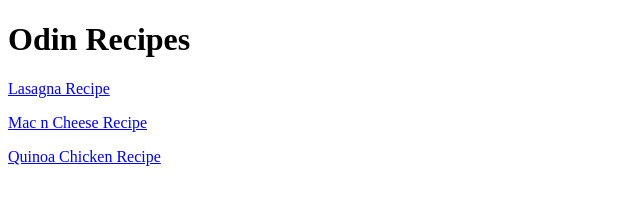
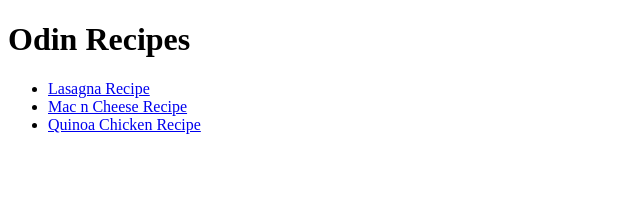
Before and after one commit to pallavishankarr/odin-recipes, a plain HTML site: page index.html in a window 1280 px wide. Shown: the whole page, without its empty margins (0-640 px from the left). Drawn offline with Linux system fonts and the light colour scheme.

Commit message:
made recipes unordered list so on different lines, easier to read

```diff
--- a/index.html
+++ b/index.html
@@ -7,8 +7,11 @@
 
     <body>
         <h1>Odin Recipes</h1>
-        <a href="recipes/lasagna.html">Lasagna Recipe</a>
-        <p><a href="recipes/macncheese.html">Mac n Cheese Recipe</a></p>
-        <p><a href="recipes/quinoachicken.html">Quinoa Chicken Recipe</a></p>
+        <ul>
+            <li><a href="recipes/lasagna.html">Lasagna Recipe</a></li>
+            <li><a href="recipes/macncheese.html">Mac n Cheese Recipe</a></li>
+            <li><a href="recipes/quinoachicken.html">Quinoa Chicken Recipe</a></li>
+        </ul>
+
     </body>
 </html>
```
